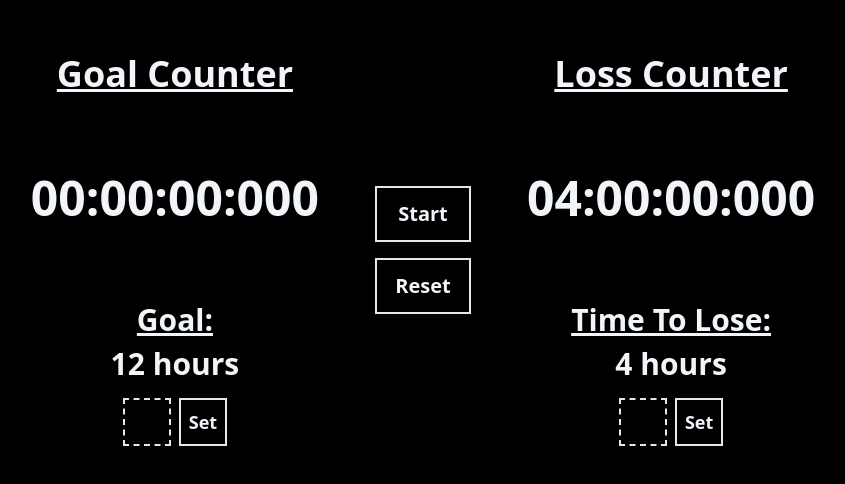
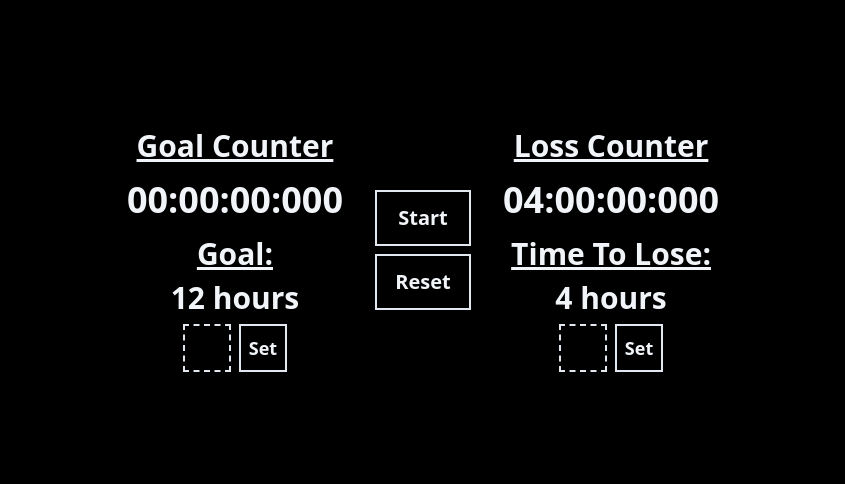
Before and after one commit to msuhaib01/clocker, a website built with Vite: page index.html in a window 1280 px wide. Shown: the part 150-634 px from the top of the page, without its empty margins (217-1062 px from the left). Built offline with nearby package versions, Linux system fonts and the light colour scheme.

Commit message:
making it work on smaller screens sideways

```diff
--- a/index.html
+++ b/index.html
@@ -8,10 +8,10 @@
     <title>CLOCKER</title>
   </head>
   <body class="bg-black text-slate-100 relative">
-    <div class="flex justify-center flex-col gap-2 md:flex-row md:h-screen">
-      <div class="flex flex-col justify-center items-center gap-4 p-8">
-        <h1 class="text-4xl font-bold underline">Goal Counter</h1>
-        <h2 id="goal_time" class="text-5xl font-bold my-16">00:00:00:000</h2>
+    <div class="flex justify-center flex-col gap-2 sm:flex-row sm:h-screen">
+      <div class="flex flex-col justify-center items-center gap-2 p-4">
+        <h1 class="text-3xl font-bold underline">Goal Counter</h1>
+        <h2 id="goal_time" class="text-4xl font-bold my-2">00:00:00:000</h2>
         <div class="flex flex-col items-center gap-2">
           <h1 class="text-3xl font-bold underline">Goal:</h1>
           <h1 id="counterUpGoalValue" class="text-3xl font-bold">12 hours</h1>
@@ -29,7 +29,7 @@
           </button>
         </div>
       </div>
-      <div class="p-4 m-0 flex md:flex-col flex-row justify-center gap-4">
+      <div class="p-2 m-0 flex sm:flex-col flex-row justify-center gap-2">
         <button
           id="main_button"
           class="bg-black text-slate-100 border-2 border-slate-200 font-semibold active:border-dashed active:outline-none p-3 w-24 text-xl"
@@ -43,9 +43,9 @@
           Reset
         </button>
       </div>
-      <div class="flex flex-col justify-center items-center gap-4 p-8">
-        <h1 class="text-4xl font-bold underline">Loss Counter</h1>
-        <h2 id="count_down_time" class="text-5xl font-bold my-16">
+      <div class="flex flex-col justify-center items-center gap-2 p-4">
+        <h1 class="text-3xl font-bold underline">Loss Counter</h1>
+        <h2 id="count_down_time" class="text-4xl font-bold my-2">
           04:00:00:000
         </h2>
         <div class="flex flex-col items-center gap-2">
```
Also changed, not shown: output.css.
